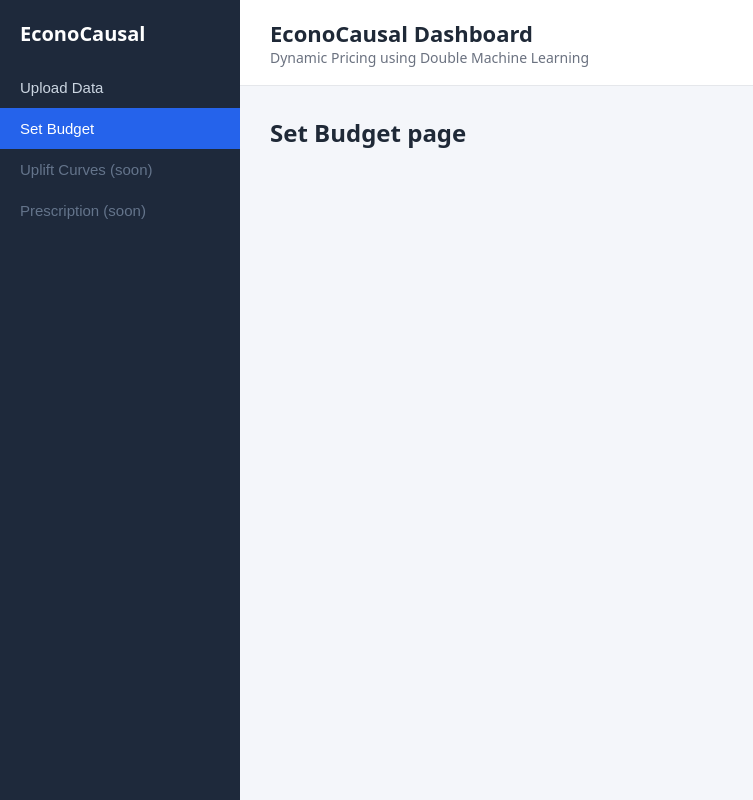
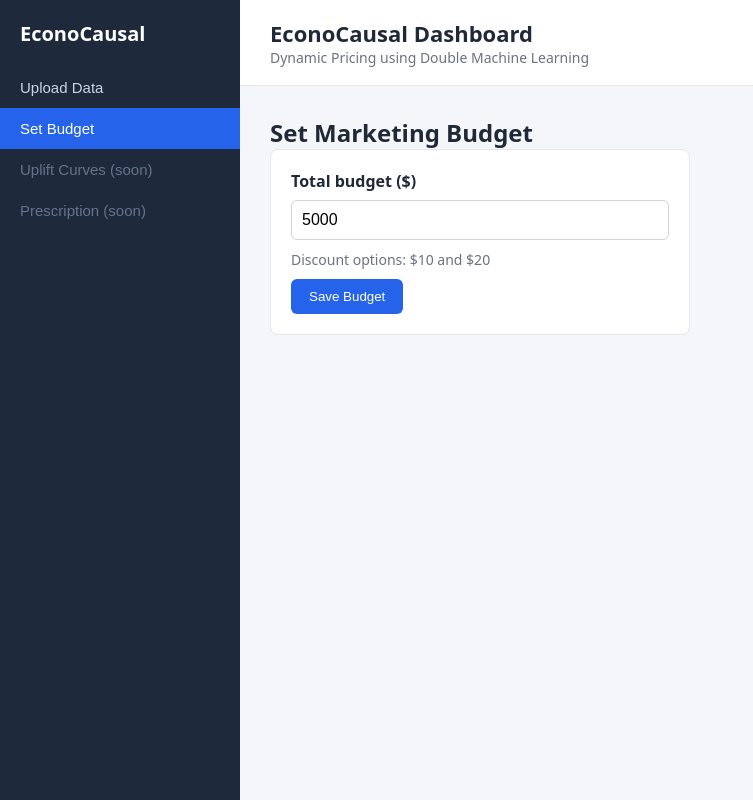
Before and after one commit to jashhtech/EconoCausal-Dynamic-Pricing, a React app in the folder frontend/: page / in a window 1280 px wide. Both pictures are taken after a click on the button "Set Budget". Shown: the whole page, without its empty margins (0-753 px from the left). Built offline with nearby package versions, Linux system fonts and the light colour scheme; the HTML template or start-up script is replaced by a standard one.

Commit message:
feat: add budget page with validation and summary card

```diff
--- a/frontend/src/App.jsx
+++ b/frontend/src/App.jsx
@@ -17,6 +17,9 @@ function App() {
   const [rows, setRows] = useState([])
   const [columns, setColumns] = useState([])
   const [error, setError] = useState('')
+  const [budget, setBudget] = useState('5000')
+  const [budgetError, setBudgetError] = useState('')
+  const [savedBudget, setSavedBudget] = useState(null)
 
     function handleFileChange(event) {
     const file = event.target.files[0]
@@ -43,6 +46,21 @@ function App() {
         setColumns(fields)
       },
     })
+  }
+    function handleSaveBudget() {
+    const value = Number(budget)
+
+    if (budget.trim() === '' || Number.isNaN(value)) {
+      setBudgetError('Please enter a budget amount.')
+      return
+    }
+    if (value <= 0) {
+      setBudgetError('Budget must be greater than 0.')
+      return
+    }
+
+    setBudgetError('')
+    setSavedBudget(value)
   }
   return (
     <div className="layout">
@@ -105,7 +123,35 @@ function App() {
               )}
             </div>
           )}
-          {page === 'budget' && <h2>Set Budget page</h2>}
+          {page === 'budget' && (
+  <div>
+    <h2>Set Marketing Budget</h2>
+
+    <div className="budget-card">
+      <label htmlFor="budget">Total budget ($)</label>
+      <input
+        id="budget"
+        type="number"
+        className="budget-input"
+        value={budget}
+        onChange={(e) => setBudget(e.target.value)}
+      />
+      <p className="hint">Discount options: $10 and $20</p>
+      <button className="save-btn" onClick={handleSaveBudget}>
+        Save Budget
+      </button>
+      {budgetError && <p className="error-box">{budgetError}</p>}
+    </div>
+
+    {savedBudget !== null && (
+      <div className="summary-card">
+        <strong>Budget: ${savedBudget.toLocaleString()}</strong>
+        {' | '}
+        Customers uploaded: <strong>{rows.length}</strong>
+      </div>
+    )}
+  </div>
+)}
         </div>
       </div>
     </div>
--- a/frontend/src/index.css
+++ b/frontend/src/index.css
@@ -130,3 +130,49 @@ h1, h2 {
   border-radius: 8px;
   color: #b91c1c;
 }
+.budget-card {
+  max-width: 420px;
+  padding: 20px;
+  background: #ffffff;
+  border: 1px solid #e5e7eb;
+  border-radius: 8px;
+}
+
+.budget-card label {
+  display: block;
+  margin-bottom: 8px;
+  font-weight: 600;
+}
+
+.budget-input {
+  width: 100%;
+  padding: 10px;
+  font-size: 16px;
+  border: 1px solid #d1d5db;
+  border-radius: 6px;
+  box-sizing: border-box;
+}
+
+.hint {
+  margin: 10px 0;
+  color: #6b7280;
+  font-size: 14px;
+}
+
+.save-btn {
+  padding: 10px 18px;
+  background: #2563eb;
+  color: #ffffff;
+  border: none;
+  border-radius: 6px;
+  cursor: pointer;
+}
+
+.summary-card {
+  max-width: 420px;
+  margin-top: 20px;
+  padding: 16px;
+  background: #eff6ff;
+  border: 1px solid #bfdbfe;
+  border-radius: 8px;
+}
```
Also changed, not shown: 1 other file (tests, documents, lock files or other folders).
